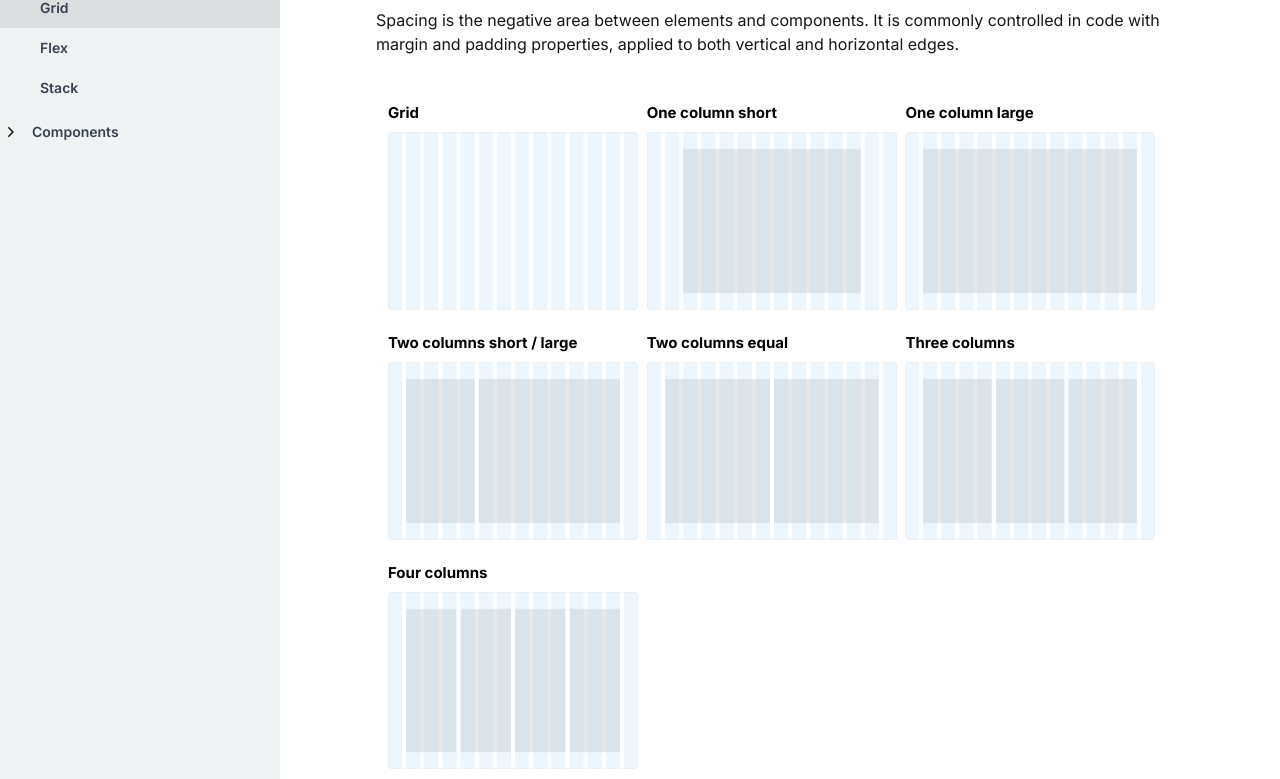
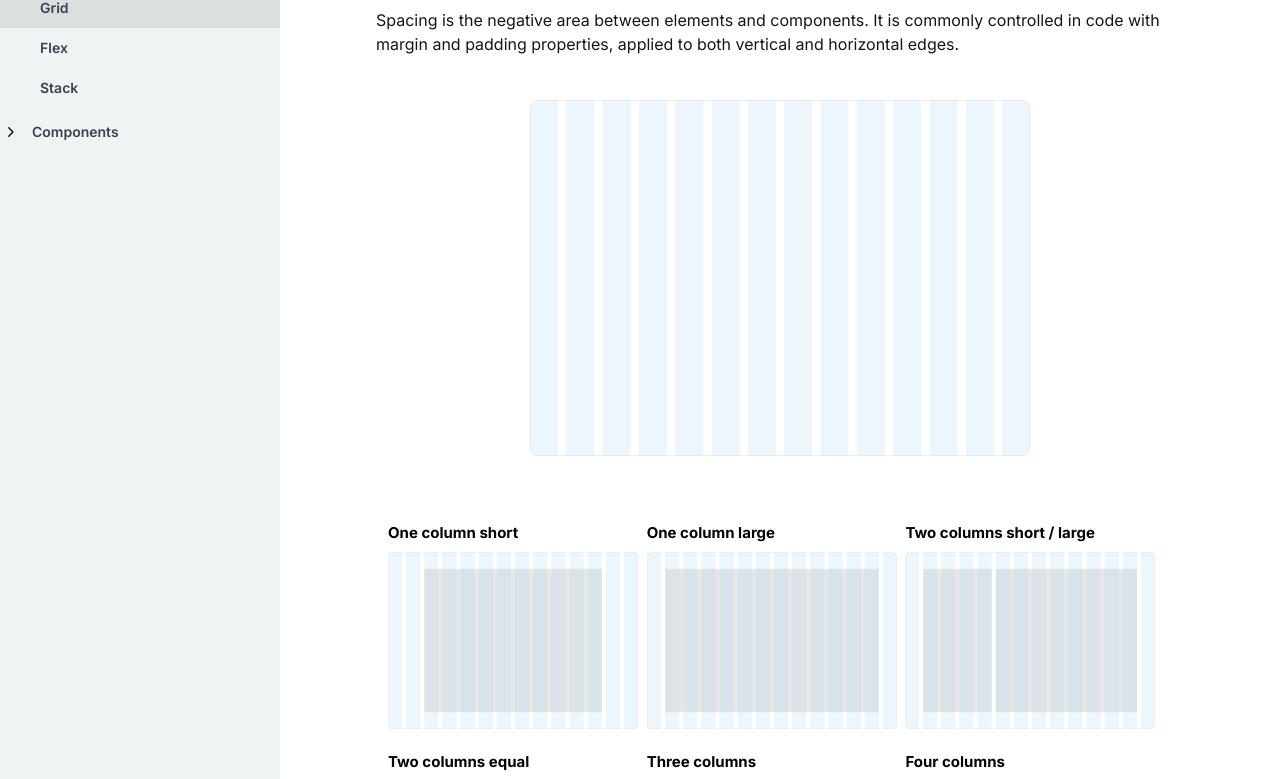
Before and after one commit to totisama/design-system, a Next.js app: page /elements/grid in a window 1280 px wide. Shown: the part 396-1175 px from the top of the page. Built offline with nearby package versions, Linux system fonts and the light colour scheme.

Commit message:
modify grid

```diff
--- a/src/components/grid/grid.tsx
+++ b/src/components/grid/grid.tsx
@@ -9,58 +9,27 @@ export const Grid = () => {
     <Box
       as='div'
       padding='spacing-04'
+      display='flex'
+      flexDirection='column'
+      gapY='spacing-10'
     >
+      <Flex
+        width={'100%'}
+        justifyContent='center'
+        as='div'
+      >
+        <Image
+          src={'/images/grid/grid.png'}
+          alt='image'
+          width={500}
+          height={500}
+        />
+      </Flex>
       <Flex
         direction='row'
         width={'100%'}
         as='div'
       >
-        <Flex
-          direction='column'
-          gapY='spacing-04'
-          width={'33%'}
-          as='div'
-        >
-          <Stack
-            orientation='vertical'
-            as='div'
-            spacing='spacing-03'
-          >
-            <Text as='h5'>Grid</Text>
-            <Image
-              src={'/images/grid/grid.png'}
-              alt='image'
-              width={250}
-              height={250}
-            />
-          </Stack>
-          <Stack
-            orientation='vertical'
-            as='div'
-            spacing='spacing-03'
-          >
-            <Text as='h5'>Two columns short / large</Text>
-            <Image
-              src={'/images/grid/large.png'}
-              alt='image'
-              width={250}
-              height={250}
-            />
-          </Stack>
-          <Stack
-            orientation='vertical'
-            as='div'
-            spacing='spacing-03'
-          >
-            <Text as='h5'>Four columns</Text>
-            <Image
-              src={'/images/grid/Four columns.png'}
-              alt='image'
-              width={250}
-              height={250}
-            />
-          </Stack>
-        </Flex>
         <Flex
           direction='column'
           gapY='spacing-04'
@@ -127,6 +96,39 @@ export const Grid = () => {
             />
           </Stack>
         </Flex>
+        <Flex
+          direction='column'
+          gapY='spacing-04'
+          width={'33%'}
+          as='div'
+        >
+          <Stack
+            orientation='vertical'
+            as='div'
+            spacing='spacing-03'
+          >
+            <Text as='h5'>Two columns short / large</Text>
+            <Image
+              src={'/images/grid/large.png'}
+              alt='image'
+              width={250}
+              height={250}
+            />
+          </Stack>
+          <Stack
+            orientation='vertical'
+            as='div'
+            spacing='spacing-03'
+          >
+            <Text as='h5'>Four columns</Text>
+            <Image
+              src={'/images/grid/Four columns.png'}
+              alt='image'
+              width={250}
+              height={250}
+            />
+          </Stack>
+        </Flex>
       </Flex>
     </Box>
   )
```
Also changed, not shown: public/images/grid/grid.png.
